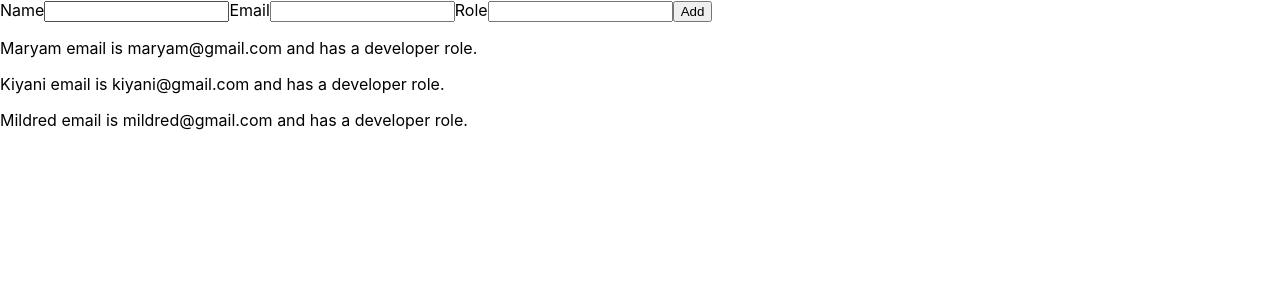
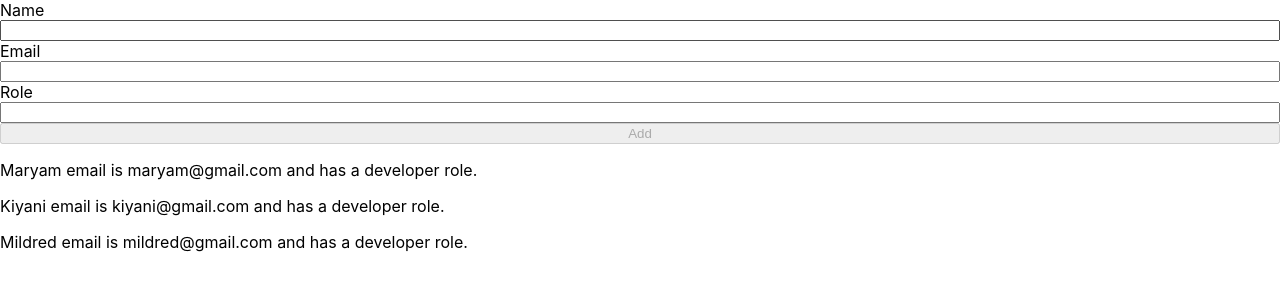
Before and after one commit to bloominstituteoftechnology/team-builder, a React (Create React App) app in the folder team-builder/: page / in a window 1280 px wide. Shown: the top 300 px of the page. Built offline with nearby package versions, Linux system fonts and the light colour scheme.

Commit message:
MVP COMPLETED!

```diff
--- a/team-builder/src/TeamList/Form.js
+++ b/team-builder/src/TeamList/Form.js
@@ -1,16 +1,23 @@
 import React from 'react';
 import styled from 'styled-components';
 
-// const CharacterStyle = styled.div`
-//     display: flex;
-//     flex-direction: column;
-// `
+const TeamStyle = styled.div`
+    display: flex;
+    flex-direction: column;
+`
 
 function Form (props) {
-  const {nameChange, emailChange, roleChange} = props;
-  const {name, age, role} = props.teamForm;
+  const {nameChange, emailChange, roleChange, formSubmit} = props;
+  const {name, email, role} = props.teamForm;
+
+  const isDisabled = () => {
+    if (!name || !email || !role) {
+      return true;
+    }
+    return false;
+  };
     return(
-      <div>
+      <TeamStyle>
       <label htmlFor='nameInput'>Name</label>
       <input id='nameInput' type='text' onChange={nameChange}/>
 
@@ -20,8 +27,8 @@ function Form (props) {
       <label htmlFor='roleInput'>Role</label>
       <input id='roleInput' type='text' onChange={roleChange}/>
 
-      <button> Add </button>
-      </div>
+      <button onClick={formSubmit} disabled={isDisabled()}> Add </button>
+      </TeamStyle>
     );
 }
 
--- a/team-builder/src/TeamList/Teamlist.js
+++ b/team-builder/src/TeamList/Teamlist.js
@@ -42,6 +42,19 @@ function TeamList () {
         });
     }
 
+    const onFormSubmit = event =>{
+        event.preventDefault();
+        const newTeam = {
+            id: uuid(),
+            name: teamMemberForm.name,
+            email: teamMemberForm.email,
+            role: teamMemberForm.role,
+        };
+        const newTeamList = teamMemberList.concat(newTeam);
+        setTeamMemberList(newTeamList);
+        setTeamMemberForm(initialTeamForm);
+    }
+
     return(
        <div>
         <Form
@@ -49,6 +62,7 @@ function TeamList () {
             emailChange = {onEmailChange}
             roleChange = {onRoleChange}
             teamForm = {teamMemberForm}
+            formSubmit = {onFormSubmit}
         />
 
        {
```
